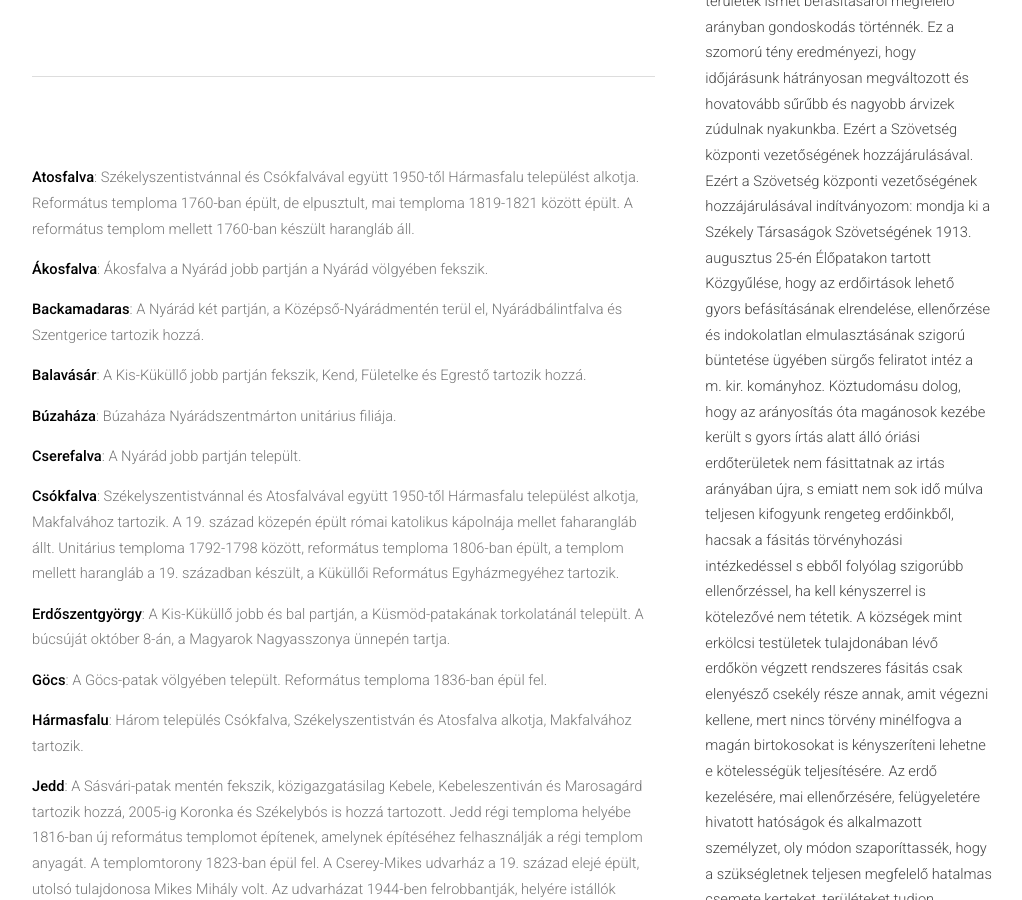
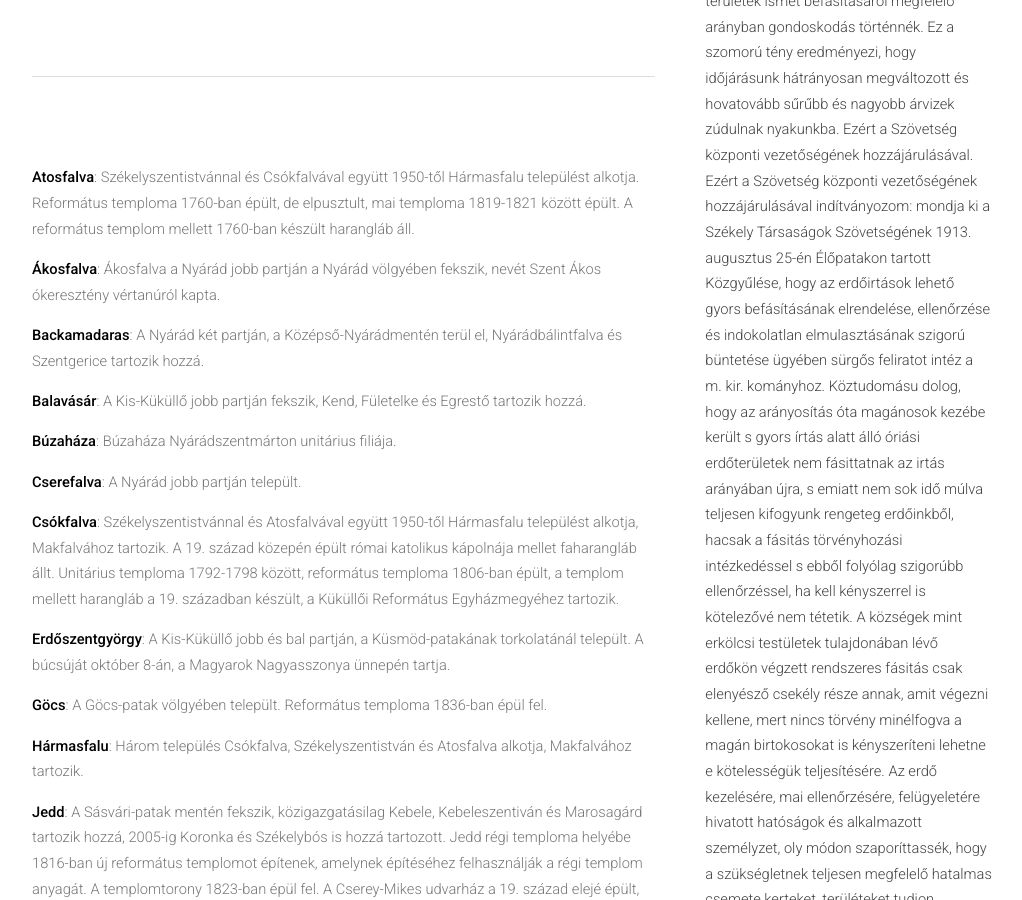
Before and after one commit to siculia/siculia.github.io, a Jekyll site: the page built from siculia-marosszek.html, in a window 1280 px wide and 900 px high, scrolled down 1362 px. Shown: the whole window, without its empty margins (128-1150 px from the left). Built offline with Jekyll 4.4.1, drawn with Linux system fonts in a browser that asks for light colours; nearby versions of some CDN libraries; library files that are not in the unit come from our copies.

Commit message:
Ákosfalva

```diff
--- a/siculia-marosszek.html
+++ b/siculia-marosszek.html
@@ -36,7 +36,7 @@ layout: default
 
 							<hr></hr>
 							<p style="text-align: left;"><b>Atosfalva</b>: Székelyszentistvánnal és Csókfalvával együtt 1950-től Hármasfalu települést alkotja. Református temploma 1760-ban épült, de elpusztult, mai temploma 1819-1821 között épült. A református templom mellett 1760-ban készült harangláb áll.</p>
-							<p style="text-align: left;"><b>Ákosfalva</b>: Ákosfalva a Nyárád jobb partján a Nyárád völgyében fekszik.</p>
+							<p style="text-align: left;"><b>Ákosfalva</b>: Ákosfalva a Nyárád jobb partján a Nyárád völgyében fekszik, nevét Szent Ákos ókeresztény vértanúról kapta.</p>
 							<p style="text-align: left;"><b>Backamadaras</b>: A Nyárád két partján, a Középső-Nyárádmentén terül el, Nyárádbálintfalva és Szentgerice tartozik hozzá.</p>
 							<p style="text-align: left;"><b>Balavásár</b>: A Kis-Küküllő jobb partján fekszik, Kend, Fületelke és Egrestő tartozik hozzá.</p>
 							<p style="text-align: left;"><b>Búzaháza</b>: Búzaháza Nyárádszentmárton unitárius filiája.</p>
```
